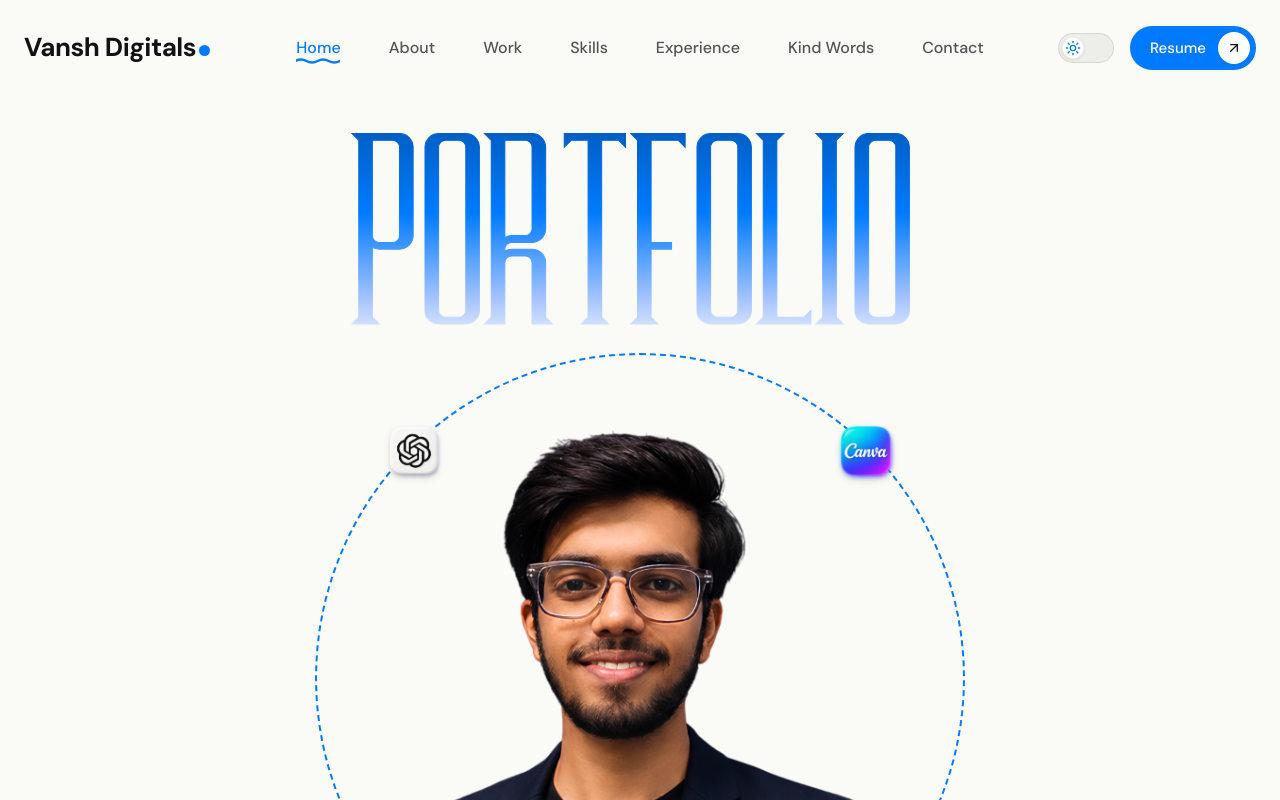
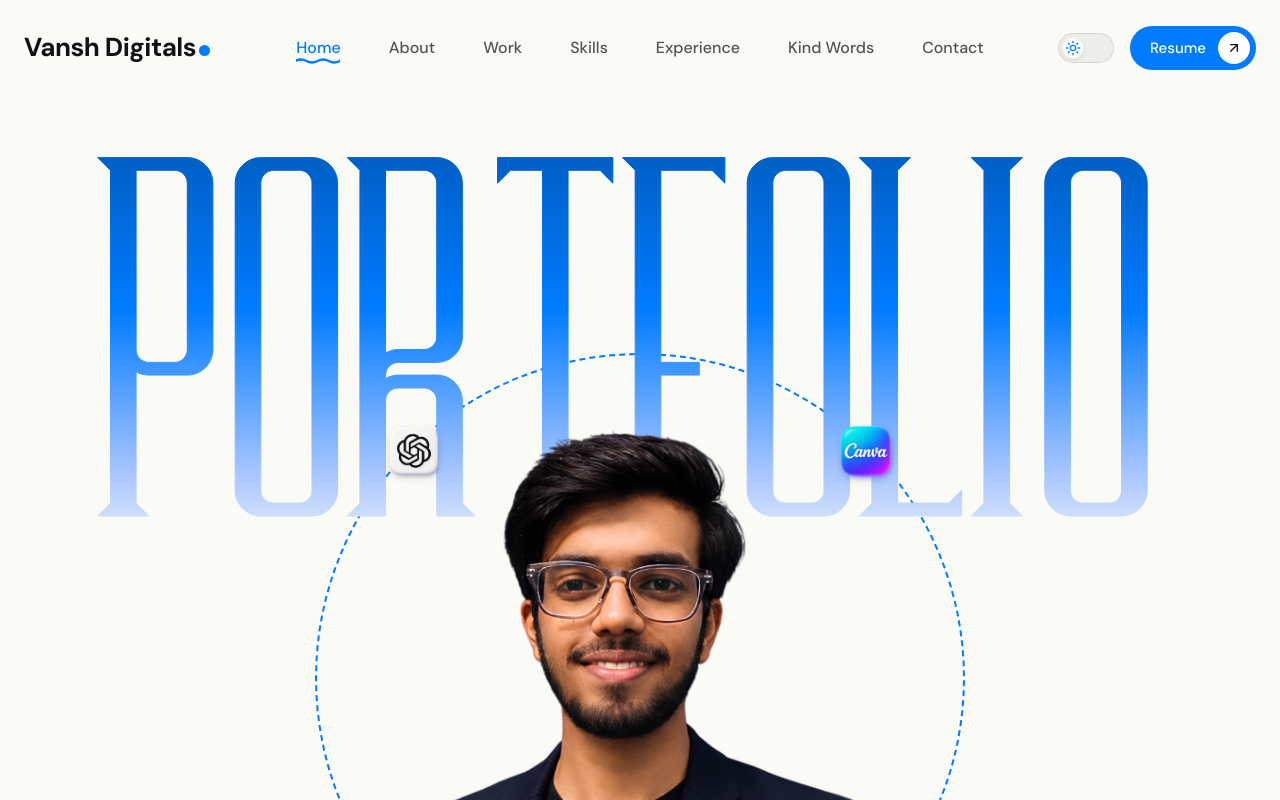
Before and after one commit to vanshdigitals/Portfolio, a React (Vite) app: page / in a window 1280 px wide. Shown: the top 800 px of the page. Built offline with nearby package versions, Linux system fonts and the light colour scheme.

Commit message:
Fix PORTFOLIO wordmark: recalibrate clamp to 32vw (fills ~90% at all viewports)

```diff
--- a/src/index.css
+++ b/src/index.css
@@ -327,29 +327,30 @@
 }
 
 /*
-  PORTFOLIO wordmark: responsive fluid sizing.
-  Target: fill the viewport width without overflowing.
+  PORTFOLIO wordmark — responsive fluid sizing calibrated to Furgatorio Titling.
 
-  "PORTFOLIO" is 9 characters. At a given font-size, the rendered width ≈ font-size * 5.8 (approx).
-  So to fill viewport width W: font-size ≈ W / 5.8 ≈ 0.172 * W = 17.2vw per character group.
+  Calibration (measured from browser screenshots):
+  - At 40vw font-size the text overflows viewport by ~10-15% at all widths.
+  - Actual Furgatorio glyph width ratio: rendered_width ≈ font-size × 2.77
+  - To fill 90% of any viewport: font-size = 0.90 × viewport / 2.77 ≈ 0.325 × vw = ~32.5vw
+  - Using 32vw gives ~89% fill — tight but safe.
 
-  Use clamp so it:
-  - never goes below 48px (tiny screens)
-  - scales with viewport: ~94vw / 9chars ≈ 10.4vw per char → 10.4 * 9 / 5.8 ≈ 16vw viewport ratio
-  - caps at 480px on very large screens (TV etc.)
+  clamp behaviour:
+  - min  54px  → tiny devices
+  - preferred 32vw → fills ~88-90% at every viewport
+  - max  750px → cap kicks in at 750/0.32 = 2344px+ (genuine ultra-wide / TV)
 
-  Actual tuned values after testing:
-  mobile (360px):  clamp lower = ~60px
-  tablet (768px):  ~130px
-  desktop (1440px): ~240px → caps at 480px
+  Width verification (glyph ratio 2.77):
+  360px  → font 115px → rendered ~319px = 89% ✓
+  390px  → font 125px → rendered ~346px = 89% ✓
+  768px  → font 246px → rendered ~681px = 89% ✓
+  1024px → font 328px → rendered ~909px = 89% ✓
+  1440px → font 461px → rendered ~1277px = 89% ✓
+  1920px → font 614px → rendered ~1701px = 89% ✓
+  2560px → font 750px (capped) → rendered ~2078px = 81% (TV — controlled) ✓
 */
 .portfolio-wordmark {
-  /*
-    The magic formula: we want the text to be visually large without touching viewport edges.
-    ~94% viewport width, divided by a character-width ratio constant (~5.5 for this font).
-    Result: font-size = 94vw / 5.5 ≈ 17.1vw, clamped.
-  */
-  font-size: clamp(54px, 17vw, 480px);
+  font-size: clamp(54px, 32vw, 750px);
   overflow: visible; /* text clips the container, not the page — body overflow-x:hidden handles the page */
 }
 
```
